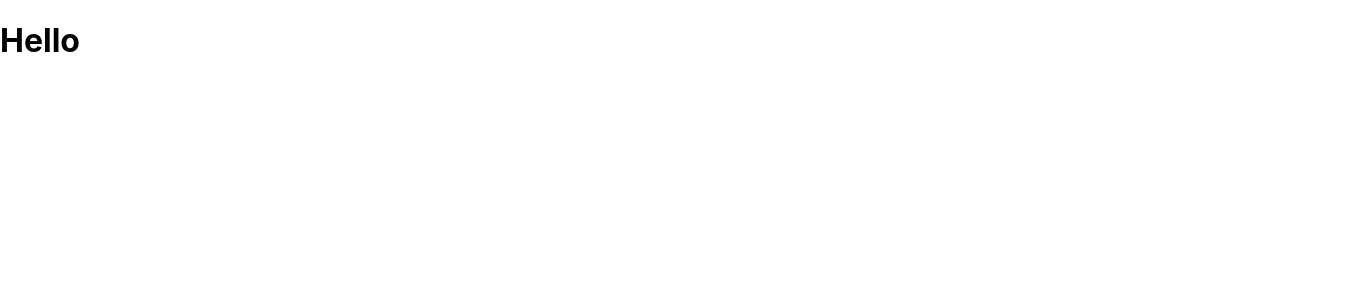
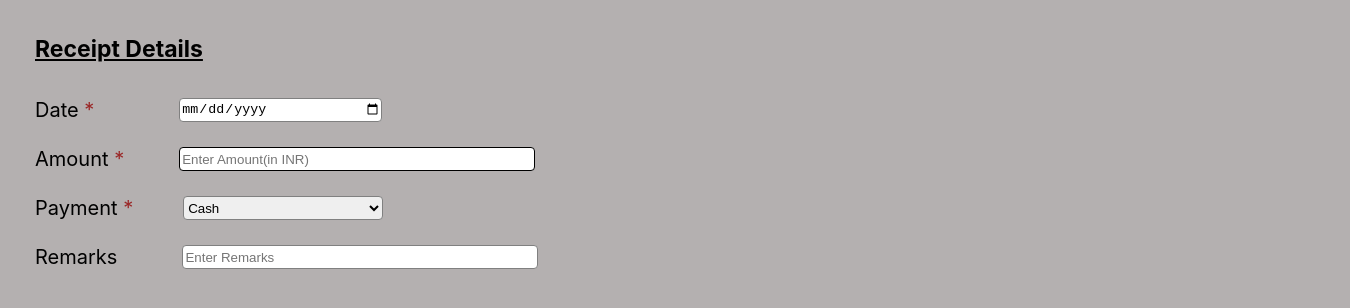
Before and after one commit to iBharath01/OnitoTech-assignment, a React (Create React App) app: page / in a window 1280 px wide. Shown: the top 308 px of the page, 1350 px wide, since content can reach past the window. Built offline with nearby package versions, Linux system fonts and the light colour scheme.

Commit message:
add form fields

```diff
--- a/package.json
+++ b/package.json
@@ -8,6 +8,7 @@
     "@testing-library/user-event": "^13.5.0",
     "react": "^18.2.0",
     "react-dom": "^18.2.0",
+    "react-icons": "^4.4.0",
     "react-scripts": "5.0.1",
     "web-vitals": "^2.1.4"
   },
--- /dev/null
+++ b/src/App.css
@@ -0,0 +1,64 @@
+.App {
+  height: 100vh;
+  width: 100vw;
+  padding: 35px;
+  display: flex;
+  flex-direction: column;
+  gap: 35px;
+}
+
+.receipt_details {
+  text-decoration: underline;
+  font-weight: 700;
+  font-size: 23px;
+}
+
+.table_contents {
+  display: flex;
+  flex-direction: column;
+  gap: 25px;
+}
+
+.date_container {
+  display: flex;
+  flex-direction: row;
+  gap: 85px;
+}
+
+.container_text {
+  font-size: 20px;
+  font-weight: 400;
+}
+
+.container_text::after {
+  content: " *";
+  color: rgb(155, 40, 40);
+}
+
+.amount_contents {
+  display: flex;
+  flex-direction: row;
+  gap: 55px;
+}
+
+.payment_contents {
+  display: flex;
+  flex-direction: row;
+  gap: 50px;
+}
+
+.remarks_contents {
+  display: flex;
+  flex-direction: row;
+  gap: 65px;
+}
+
+.label {
+  display: flex;
+  justify-content: space-between;
+}
+
+.remarks {
+  font-size: 20px;
+  font-weight: 400;
+}
--- a/src/App.js
+++ b/src/App.js
@@ -1,9 +1,64 @@
+import React  from "react";
+import "./App.css";
 
 
 function App() {
+
   return (
     <div className="App">
-      <h1>Hello</h1>
+      <div className="receipt_details">Receipt Details</div>
+      <div className="table_contents">
+        <div className="date_container">
+          <div className="container_text">Date</div>
+          <input
+            type="date"
+            placeholder="Enter Date"
+            style={{
+              borderRadius: "4px",
+              border: "1px solid gray",
+              width: "200px",
+            }}
+          />
+        </div>
+        <div className="amount_contents">
+          <div className="container_text">Amount</div>
+          <input
+            type="number"
+            placeholder="Enter Amount(in INR)"
+            style={{
+              borderRadius: "4px",
+              border: "1px solid ",
+              width: "350px",
+            }}
+          />
+        </div>
+        <div className="payment_contents">
+          <div className="container_text">Payment</div>
+          <select
+            style={{
+              borderRadius: "4px",
+              border: "gray 1px solid",
+              width: "200px",
+            }}
+          >
+            <option >Cash</option>
+            <option >Cheque</option>
+            <option >Online</option>
+          </select>
+        </div>
+        <div className="remarks_contents">
+          <div className="remarks">Remarks</div>
+          <input
+            type="text"
+            placeholder="Enter Remarks"
+            style={{
+              borderRadius: "4px",
+              border: "1px solid gray",
+              width: "350px",
+            }}
+          />
+        </div>
+      </div>
     </div>
   );
 }
--- a/src/index.css
+++ b/src/index.css
@@ -5,6 +5,7 @@ body {
     sans-serif;
   -webkit-font-smoothing: antialiased;
   -moz-osx-font-smoothing: grayscale;
+  background-color: rgb(180, 176, 176);
 }
 
 code {
```
Also changed, not shown: 1 other file (tests, documents, lock files or other folders).
